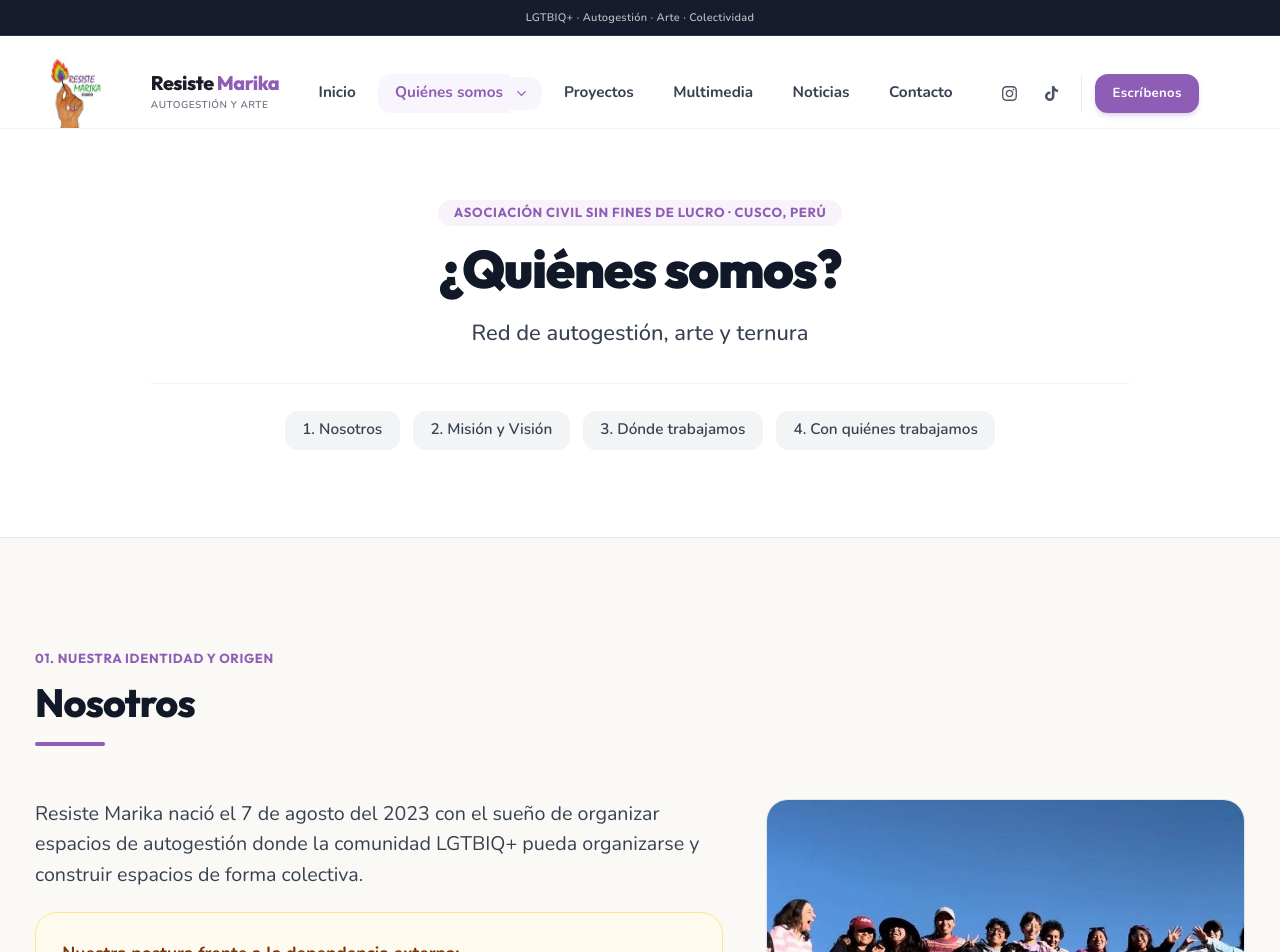
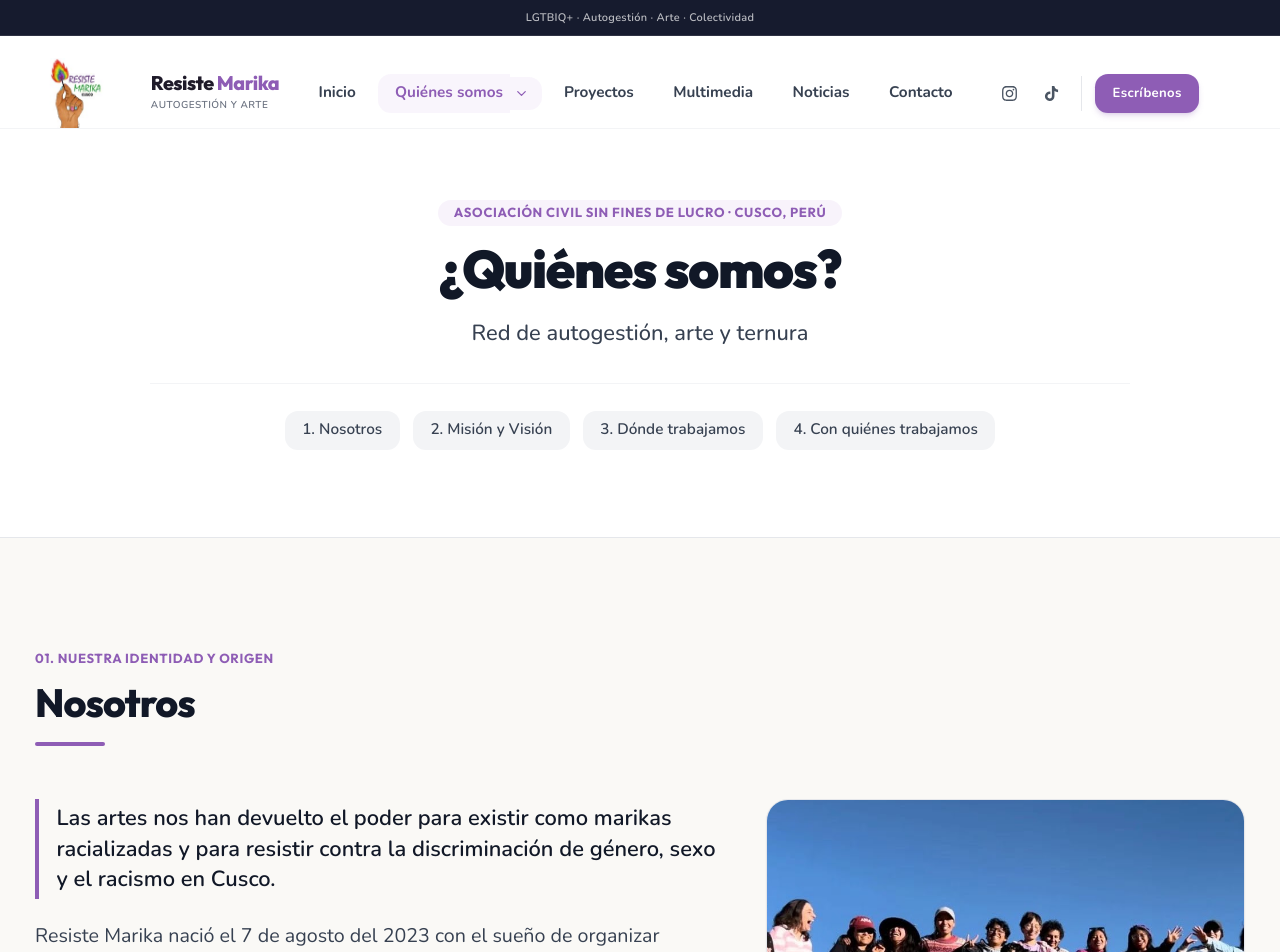
Before and after one commit to ElizabethVeronica/ResisteMarika.org, a React (Vite) app: page /quienes-somos in a window 1280 px wide. Shown: the top 952 px of the page. Built offline with nearby package versions, Linux system fonts and the light colour scheme.

Commit message:
Completa identidad y mejora pagina de quienes somos

```diff
--- a/src/components/layout/Navbar.tsx
+++ b/src/components/layout/Navbar.tsx
@@ -200,10 +200,12 @@ export default function Navbar() {
                   to={link.href}
                   className={({ isActive }) =>
                     cn(
-                      'px-4 py-2 rounded-xl text-sm font-bold transition-colors',
-                      isActive
-                        ? 'text-brand-purple bg-brand-purpleLight/60'
-                        : 'text-gray-700 hover:text-brand-purple hover:bg-gray-50'
+                      'px-4 py-2 rounded-xl text-sm font-bold transition-all duration-200 focus-visible:outline-none focus-visible:ring-2 focus-visible:ring-brand-purple focus-visible:ring-offset-2',
+                      link.href === '/quienes-somos'
+                        ? 'text-brand-purple bg-brand-purpleLight/70 border border-brand-purple/20 shadow-sm hover:-translate-y-0.5 hover:bg-brand-purpleLight hover:shadow-md'
+                        : isActive
+                          ? 'text-brand-purple bg-brand-purpleLight/60'
+                          : 'text-gray-700 hover:text-brand-purple hover:bg-gray-50'
                     )
                   }
                 >
--- a/src/config/nosotros.ts
+++ b/src/config/nosotros.ts
@@ -6,6 +6,8 @@ export const HISTORIA_RESUMEN = {
   organizacion: 'Resiste Marika Cusco',
   lema: 'Las artes nos han devuelto el poder para existir como marikas racializadas y resistir contra la discriminación en Cusco.',
   sublema: 'Red de autogestión, arte y ternura',
+  declaracionInicial:
+    'Las artes nos han devuelto el poder para existir como marikas racializadas y para resistir contra la discriminación de género, sexo y el racismo en Cusco.',
   parrafo1:
     'Resiste Marika nació el 7 de agosto del 2023 con el sueño de organizar espacios de autogestión donde la comunidad LGTBIQ+ pueda organizarse y construir espacios de forma colectiva.',
   parrafo2:
--- a/src/pages/QuienesSomos.tsx
+++ b/src/pages/QuienesSomos.tsx
@@ -35,7 +35,7 @@ const ICON_MAP: Record<string, LucideIcon> = {
 
 export default function QuienesSomos() {
   return (
-    <div className="bg-[#FAF9F6] text-gray-900 pb-20 sm:pb-28">
+    <div className="bg-[#FAF9F6] text-gray-900">
       {/* ── ENCABEZADO INSTITUCIONAL ───────────────────────── */}
       <section className="bg-white border-b border-gray-200 pt-12 pb-14 sm:pt-16 sm:pb-20">
         <Container>
@@ -101,6 +101,9 @@ export default function QuienesSomos() {
           {/* Identidad y origen */}
           <div className="grid grid-cols-1 lg:grid-cols-12 gap-10 items-start mb-16">
             <div className="lg:col-span-7 space-y-5 text-gray-700 font-sans text-base sm:text-lg leading-relaxed">
+              <p className="font-semibold text-gray-900 text-lg sm:text-xl border-l-4 border-brand-purple pl-4 py-1">
+                {HISTORIA_RESUMEN.declaracionInicial}
+              </p>
               <p>{HISTORIA_RESUMEN.parrafo1}</p>
 
               <div className="p-5 sm:p-6 rounded-2xl bg-amber-50/80 border border-amber-200 text-gray-800 text-sm sm:text-base">
@@ -422,9 +425,9 @@ export default function QuienesSomos() {
           </div>
 
           {/* Llamado final a colaborar */}
-          <div className="mt-14 p-8 rounded-2xl bg-gray-900 text-white flex flex-col sm:flex-row items-center justify-between gap-6">
+          <div className="mt-10 p-8 rounded-2xl bg-gray-900 text-white flex flex-col sm:flex-row items-center justify-between gap-6">
             <div>
-              <h3 className="text-xl font-bold font-display">
+              <h3 className="text-xl font-bold font-display text-brand-yellowWarm">
                 ¿Deseas articular acciones o sumar tu proyecto?
               </h3>
               <p className="text-xs sm:text-sm text-gray-300 font-sans mt-1">
```
